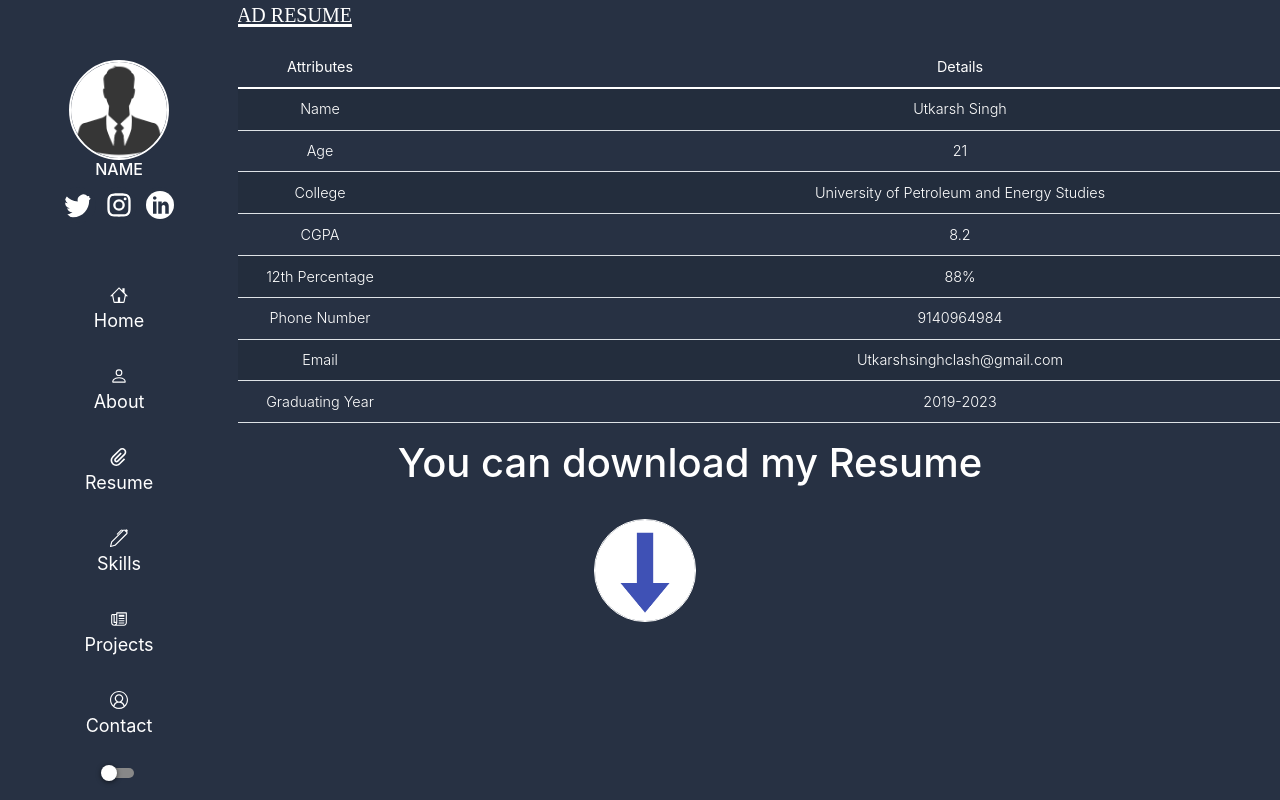
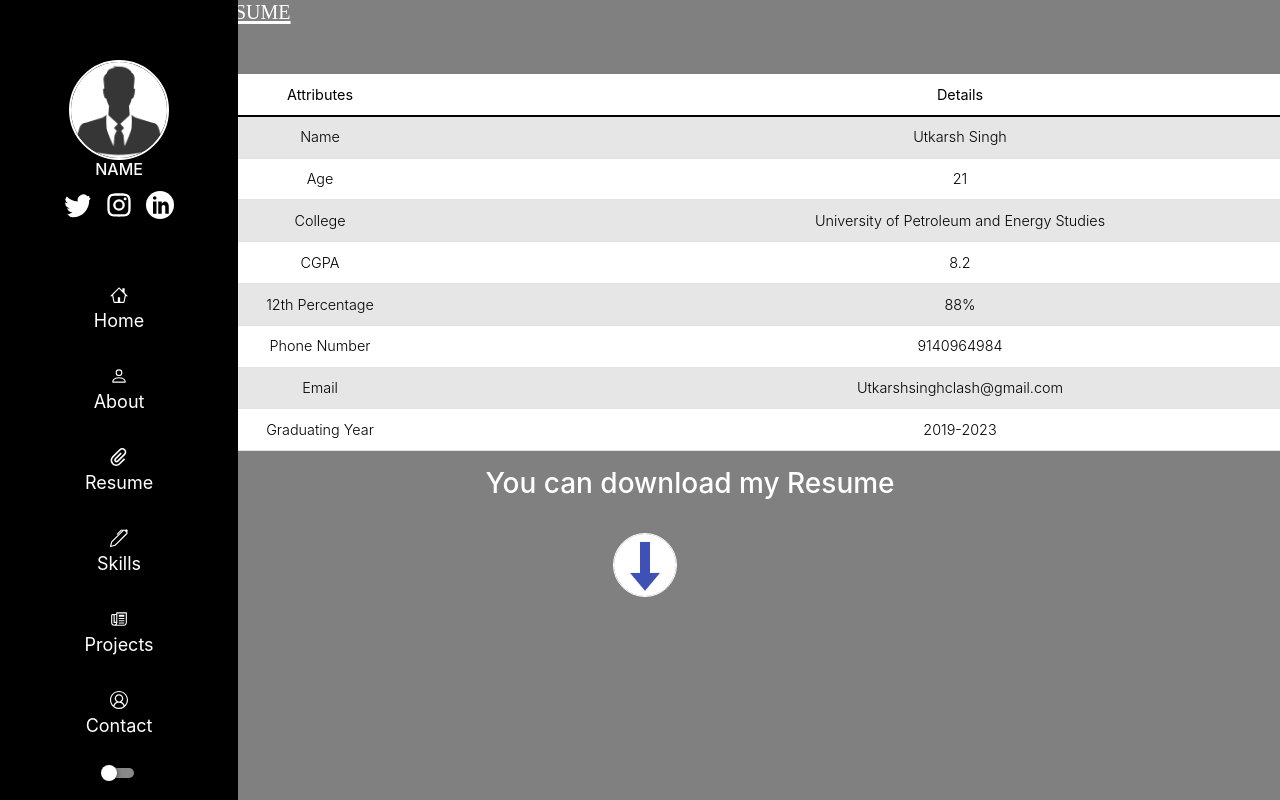
Before and after one commit to abhishekgupta07/Portfolio_Website, a React (Create React App) app: page /resume in a window 1280 px wide. Built offline with nearby package versions, Linux system fonts and the light colour scheme.

Commit message:
changed all the ui themes according to the need

```diff
--- a/src/App.jsx
+++ b/src/App.jsx
@@ -1,5 +1,6 @@
 import React from "react";
 import "./App.scss";
+import Switch from "react-switch";
 import AboutButton from "./components/AboutSection/AboutSection";
 import UIproject from "./components/UIproject";
 import Resume from "./components/Resume/Resume";
@@ -9,23 +10,62 @@ import Skills from "./components/Skills/Skills";
 import Project from "./components/Projects/Project";
 import Contact from "./components/Contact/Contact";
 export class App extends React.Component {
+  constructor() {
+    super();
+    this.state = {
+      checked: false
+    };
+    this.ToggleChange = this.ToggleChange.bind(this);
+  }
+
+  ToggleChange(checked) {
+    this.setState({ checked });
+    if (this.state.checked === true) {
+      document.documentElement.style.setProperty('--boolresult', "white");
+    }
+    else if (this.state.checked === false) {
+      document.documentElement.style.setProperty('--boolresult', "red");
+    }
+  }
   componentDidMount() {
-    document.documentElement.style.setProperty('--boolresult', "#273143");
+    document.documentElement.style.setProperty('--boolresult', "white");
   }
   render() {
     return (
       <Router>
         <div className="App">
-          <SideBar />
+          <div>
+            <div className="parentProfileDiv ">
+              <SideBar />
+              <label>
+                <Switch
+                  checked={this.state.checked}
+                  onChange={this.ToggleChange}
+                  onColor="#86d3ff"
+                  onHandleColor="#2693e6"
+                  handleDiameter={16}
+                  uncheckedIcon={false}
+                  checkedIcon={false}
+                  boxShadow="0px 1px 5px rgba(0, 0, 0, 0.6)"
+                  activeBoxShadow="0px 0px 1px 10px rgba(0, 0, 0, 0.2)"
+                  height={10}
+                  width={30}
+                  className="react-switch"
+                  id="material-switch"
+                />
+              </label>
+            </div>
+          </div>
+
 
           <div className="background" id="home">
             <Routes>
               <Route path="/" element={<UIproject />} />
-              <Route path="/about" exact element={<AboutButton />} />
-              <Route path="/resume" exact element={<Resume />} />
-              <Route path="/skills" exact element={<Skills />} />
-              <Route path="/my-projects" exact element={<Project />} />
-              <Route path="/contact" exact element={<Contact />} />
+              <Route path="/about" exact element={<AboutButton clickstate={this.state.checked} />} />
+              <Route path="/resume" exact element={<Resume clickstate={this.state.checked} />} />
+              <Route path="/skills" exact element={<Skills clickstate={this.state.checked} />} />
+              <Route path="/my-projects" exact element={<Project clickstate={this.state.checked} />} />
+              <Route path="/contact" exact element={<Contact clickstate={this.state.checked} />} />
             </Routes>
           </div>
         </div>
--- a/src/App.scss
+++ b/src/App.scss
@@ -1,5 +1,6 @@
 @import "./components/AboutSection/AboutSection.scss";
 @import "./components/MainProject.scss";
+
 .App {
   text-align: center;
 }
@@ -16,7 +17,7 @@
 }
 
 .AboutSectionHeading {
-  color: black;
+  color: white;
   font-family: cursive;
   font-size: 3em;
   text-decoration: underline;
@@ -44,13 +45,13 @@
 }
 
 .background {
-  background-color: white;
+  background-color: $bgcolorforaboutsection;
 }
 
 .AboutSection {
   margin-top: 0rem;
+  height:100vh;
 }
-
 @keyframes App-logo-spin {
   from {
     transform: rotate(0deg);
@@ -63,32 +64,32 @@
 
 .AboutSectionCards {
   margin-left: 250px;
-  background-color: $bgcolor;
+  background-color: $bgcolorforaboutsection;
   /* margin-top:200px; */
 }
 
 $cardtext: white;
 
-@function cardstheme($bgcolor) {
-  @if $bgcolor==$textcolor {
-    $cardtext: black;
-  }
+// @function cardstheme($bgcolor) {
+//   @if $bgcolor==$textcolor {
+//     $cardtext: black;
+//   }
 
-  @else {
-    $cardtext: $textcolor;
-  }
-}
+//   @else {
+//     $cardtext: $textcolor;
+//   }
+// }
 
 #cardbg {
-  background-color: $bgcolor;
+  background-color: $bgcolorforaboutsectioncards;
 }
 
 #cardtext {
-  color: $cardtext;
+  color: $textcolorforsectioncomponents;
 }
 
 .AboutPara {
-  color: black;
+  color: white;
   font-size: 20rm;
   margin-top: 30px;
   margin-left: 250px;
--- a/src/components/Contact/Contacts.scss
+++ b/src/components/Contact/Contacts.scss
@@ -1,33 +1,28 @@
 @import "../MainProject.scss";
-.ContactsBackground {
-    background-color: $bgcolor;
-}
 
 .ContactsPara {
     color: $textcolor;
 }
+
 .body {
-    background:$bgcolor;
+    background: $bgcolorforaboutsection;
     padding-bottom: 1em;
     // background-color: #f5f5f5;
 }
+
 .nameSect {
     font-size: 1em;
 }
-
 .para {
     font-family: cursive;
     color: white;
     border-bottom: 2px solid;
-    background-color: grey;
+    background-color: black;
     border-radius: 10px;
-
-
-
 }
 
 .contactHeader {
-    color:$textcolor;
+    color: $textcolor;
     float: left;
     padding-left: 250px;
     text-decoration: underline 2px;
--- a/src/components/MainProject.scss
+++ b/src/components/MainProject.scss
@@ -1,17 +1,15 @@
-
-$font-color-grey: grey;
-$font-color-red: #990000;
-$handler-Icon-Color: black;
-$Alice-Blue-Color: #CCCCFF;
-$blackColor-for-AboutSection: black;
-
+// sidebar section style varible boolresult
 $textcolor: white;
 $bgcolor: var(--boolresult);
+// about section style variables
+$bgcolorforaboutsection:var(--boolresultforaboutbg);
+$textcolorforsectioncomponents:var(--boolresultforabouttext);
+$bgcolorforaboutsectioncards:var(--boolresultforaboutcardbg);
 
 .parentProfileDiv {
     height: 100%;
     position: fixed;
-    background: $bgcolor;
+    background: black;
     padding: 60px;
     overflow: auto;
 
@@ -64,13 +62,13 @@ div.buttonAlignment button {
 
 .profileNameHandleDiv {
     margin-bottom: 30px;
-    color: $textcolor;
+    color: $bgcolor;
 
 }
 
 
 .MUI {
-    color: $textcolor;
+    color: $bgcolor;
     font-size: large;
     cursor: pointer;
 }
@@ -86,10 +84,10 @@ div.buttonAlignment button {
 .handleIconsBorder {
     padding: 4px;
     font-size: 2em;
-    color: $textcolor;
+    color: $bgcolor;
 
     border-radius: 50%;
-    background-color: $bgcolor;
+    background-color: black;
 }
 
 .handleIconsBorder:hover {
--- a/src/components/Projects/Project.jsx
+++ b/src/components/Projects/Project.jsx
@@ -20,7 +20,20 @@ let cardvalues = [
   }
 ];
 export class Project extends Component {
+
   render() {
+    if (this.props.clickstate) {
+      // console.log(this.props.clickstate);
+      document.documentElement.style.setProperty('--boolresultforaboutbg', "black");
+      document.documentElement.style.setProperty('--boolresultforabouttext', "white");
+      document.documentElement.style.setProperty('--boolresultforaboutcardbg', "black");
+    }
+    else if (this.props.clickstate === false) {
+      // console.log(this.props.clickstate);
+      document.documentElement.style.setProperty('--boolresultforaboutbg', "gray");
+      document.documentElement.style.setProperty('--boolresultforaboutcardbg', "white");
+      document.documentElement.style.setProperty('--boolresultforabouttext', "black");
+    }
     return (
       <div className="ProjectsBackground">
         <div>
--- a/src/components/Resume/Resume.jsx
+++ b/src/components/Resume/Resume.jsx
@@ -4,16 +4,29 @@ import "./ResumeStylesSheet.scss";
 import Table from 'react-bootstrap/Table'
 let downloadicon=require("../Images/download.gif")
 class Resume extends Component {
+
   render() {
+    if (this.props.clickstate) {
+      // console.log(this.props.clickstate);
+      document.documentElement.style.setProperty('--boolresultforaboutbg', "black");
+      document.documentElement.style.setProperty('--boolresultforabouttext', "white");
+      document.documentElement.style.setProperty('--boolresultforaboutcardbg', "black");
+    }
+    else if (this.props.clickstate === false) {
+      // console.log(this.props.clickstate);
+      document.documentElement.style.setProperty('--boolresultforaboutbg', "gray");
+      document.documentElement.style.setProperty('--boolresultforaboutcardbg', "white");
+      document.documentElement.style.setProperty('--boolresultforabouttext', "black");
+    }
     return (
       <div className="ResumeBackground">
         <div>
-          <p id="resume" className="ResumeHeader">
-            DOWNLOAD RESUME
-          </p>
+          <h1 id="resume" className="ResumeHeader">
+          RESUME
+          </h1>
         </div>
         {/* <div> */}
-        <Table striped size="sm">
+        <Table id="tablebackground"striped size="sm">
           <thead>
             <tr>
               <th>Attributes</th>
@@ -57,7 +70,7 @@ class Resume extends Component {
           </tbody>
         </Table>
         {/* </div> */}
-        <h1 className="HeadingResumeDownload">You can download my Resume</h1>
+        <h3 className="HeadingResumeDownload">You can download my Resume</h3>
         <div>
           {/* <a href="/AbhishekResume.pdf" download>
             <BiCloudDownload className=" DownloadIcon" />
--- a/src/components/Resume/ResumeStylesSheet.scss
+++ b/src/components/Resume/ResumeStylesSheet.scss
@@ -18,7 +18,11 @@
 
 .ResumeBackground {
     height: 100vh;
-    background-color: $bgcolor;
+    background-color: $bgcolorforaboutsection;
+}
+#tablebackground{
+    margin-top: 50px;
+    background-color: $bgcolorforaboutsectioncards !important;
 }
 
 .DownloadIcon:hover {
@@ -27,16 +31,16 @@
 }
 
 .resumecontent {
-    color: $textcolor;
+    color: $textcolorforsectioncomponents;
 }
 
 th {
-    color: $textcolor;
+    color: $textcolorforsectioncomponents;
 }
 
 td {
     width: 370px;
-    color: $textcolor;
+    color: $textcolorforsectioncomponents;
 }
 
 .HeadingResumeDownload {
@@ -48,5 +52,5 @@ td {
     margin-left: 10px;
     border-radius: 50%;
     border: 1px solid white;
-    width: 8%;
+    width: 5%;
 }
--- a/src/components/SideBar.jsx
+++ b/src/components/SideBar.jsx
@@ -8,27 +8,9 @@ import { IoMdPaper } from "react-icons/io";
 import { VscAccount } from "react-icons/vsc";
 import { RiInstagramLine } from "react-icons/ri";
 // import { Link } from "react-scroll";
-import Switch from "react-switch";
+// import Switch from "react-switch";
 import { Link } from "react-router-dom";
 class SideBar extends Component {
-  constructor() {
-    super();
-    this.state = { checked: false };
-    this.ToggleChange = this.ToggleChange.bind(this);
-  }
-
-  ToggleChange(checked) {
-    this.setState({ checked });
-    if (this.state.checked === true) {
-      console.log(this.state.checked);
-      document.documentElement.style.setProperty('--boolresult', "#273143");
-    }
-    else if (this.state.checked === false) {
-      console.log(this.state.checked);
-      document.documentElement.style.setProperty('--boolresult', "black");
-    }
-  }
-
   abtfunc = () => {
     return (
       <div className="MUI">
@@ -89,8 +71,9 @@ class SideBar extends Component {
 
   render() {
     return (
+      // <div>
+      //   <div className="parentProfileDiv ">
       <div>
-        <div className="parentProfileDiv ">
           <div className="profileNameHandleDiv ">
             <img src={avatar} className="profileImage" alt="Profile" />
             <br />
@@ -159,7 +142,7 @@ class SideBar extends Component {
           <br />
 
           {/* toggle button */}
-          <label>
+          {/* <label>
             <Switch
               checked={this.state.checked}
               onChange={this.ToggleChange}
@@ -175,8 +158,9 @@ class SideBar extends Component {
               className="react-switch"
               id="material-switch"
             />
-          </label>
-        </div>
+          </label> */}
+        {/* </div>
+      </div> */}
       </div>
     );
   }
--- a/src/components/UIproject.jsx
+++ b/src/components/UIproject.jsx
@@ -2,8 +2,8 @@ import React, { Component } from "react";
 import "./MainProject.scss";
 import Water from "./Images/Water.jpg";
 import Typical from "react-typical";
-import { Link } from "react-scroll";
-import Switch from "react-switch";
+// import { Link } from "react-scroll";
+// import Switch from "react-switch";
 import "./styledButton.scss"
 class UIproject extends Component {
   render() {
```
Also changed, not shown: src/components/AboutSection/AboutSection.jsx (+16 -1 lines), src/components/Contact/Contact.jsx (+12 -2 lines), src/components/Projects/ProjectsStyleSheets.scss (+5 -5 lines).
